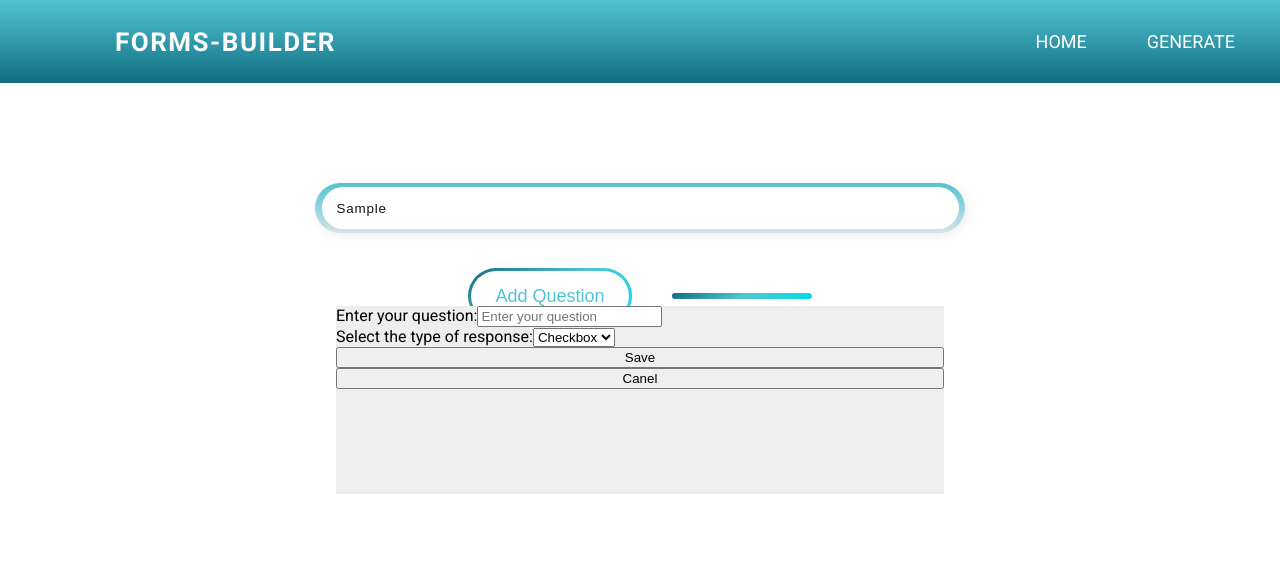
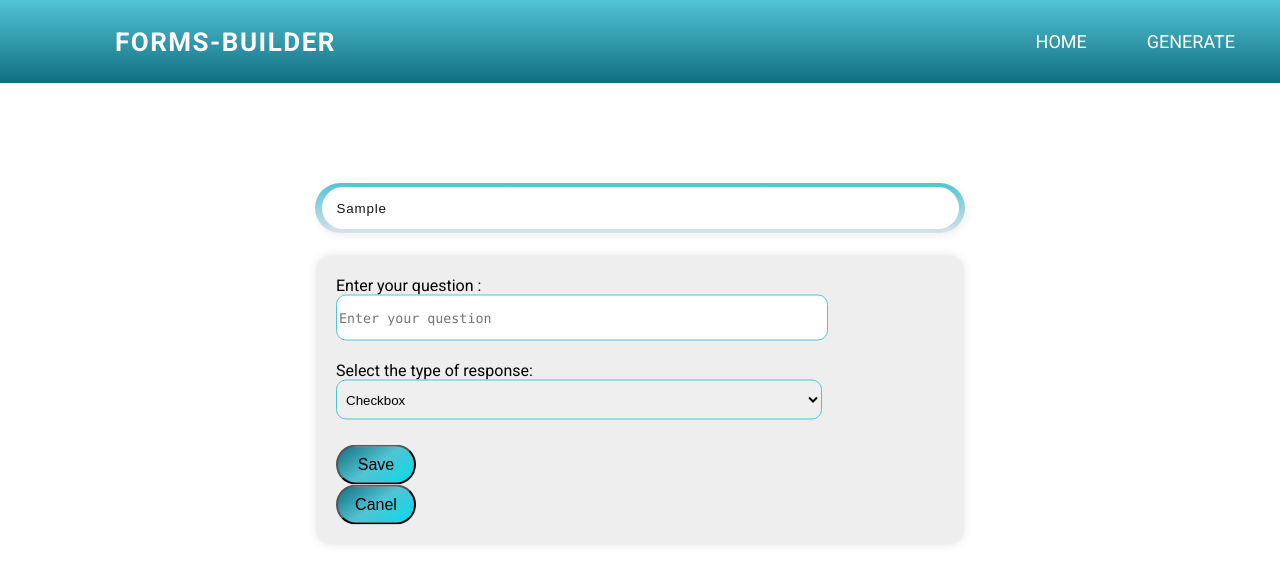
Before and after one commit to AdamBhs/FormsBuilder, a React (Create React App) app in the folder frontend/: page /generate in a window 1280 px wide. Both pictures are taken after typing "Sample" into the empty fields and a click on the button "Add Question". Shown: the top 584 px of the page. Built offline with nearby package versions, Linux system fonts and the light colour scheme.

Commit message:
design du formulaire

```diff
--- a/frontend/src/Pages/generate/Generate.css
+++ b/frontend/src/Pages/generate/Generate.css
@@ -103,9 +103,63 @@
     flex-direction: column;
     position: absolute;
     width: 608px;
-    height: 188px;
+    height: auto;
     top: 50%;
     left: 50%;
     transform: translate(-50%, -50%);
     background-color: #eee;
+    box-shadow: 0 0 10px rgba(0, 0, 0, 0.1); /* Ajout de l'ombre */
+    border-radius: 15px; /* Arrondir les bords */
+    padding: 20px; /* Ajout d'un espace interne */
 }
+
+.form-body label{
+    margin-bottom: 10px;
+}
+
+.new-question-input {
+    width: 80%; /* Utilisez la largeur totale du conteneur */
+    height: 40px;
+    border-radius: 10px;
+    border: 1px solid #51C4D3;
+    padding: 2px;
+    margin-bottom: 10px; /* Ajout d'une marge inférieure pour l'espacement */
+}
+
+
+.new-question-input::placeholder {
+    font-family: consolas;
+}
+
+.btn{
+    width: 80px;
+    height: 40px;
+    background-image: linear-gradient(144deg, #126E82, #51C4D3 50%, #00DDEB);
+    border-radius: 20px;
+    cursor: pointer;
+    font-size: 16px;
+    margin-right: 10px; /* Ajout d'une marge à droite pour l'espacement entre les boutons */
+}
+
+
+.select-question-type-container {
+    display: flex;
+    gap: 1rem;
+    align-items: center;
+    width: 100%;
+}
+
+.select-question-type {
+    width: 80%; /* Utiliser la largeur totale du conteneur */
+    height: 40px;
+    border-radius: 10px;
+    border: 1px solid #51C4D3;
+    padding: 5px;
+    margin-bottom: 15px;
+}
+
+.select-question-type option {
+    background-color: white;
+    color: #1b9ab7;
+    font-weight: normal;
+}
--- a/frontend/src/Pages/generate/Generate.js
+++ b/frontend/src/Pages/generate/Generate.js
@@ -24,14 +24,15 @@ export default function Generate() {
 
         {showQuestionForm && (
           <div className="form-body">
+
             <label>
-              Enter your question:
-              <input type="text" placeholder='Enter your question' />
+              Enter your question :
+              <input className='new-question-input' type="text" placeholder='Enter your question' />
             </label>
 
             <label>
               Select the type of response:
-              <select>
+              <select className='select-question-type'>
                 <option value="checkbox">Checkbox</option>
                 <option value="text">Text</option>
                 <option value="radio">Radio</option>
@@ -51,6 +52,7 @@ export default function Generate() {
             <span className="text">Add Question</span>
           </button>
           <button className="save-form-btn button" >
+          <span className="text">Save</span>
 
           </button>
         </div>
```
